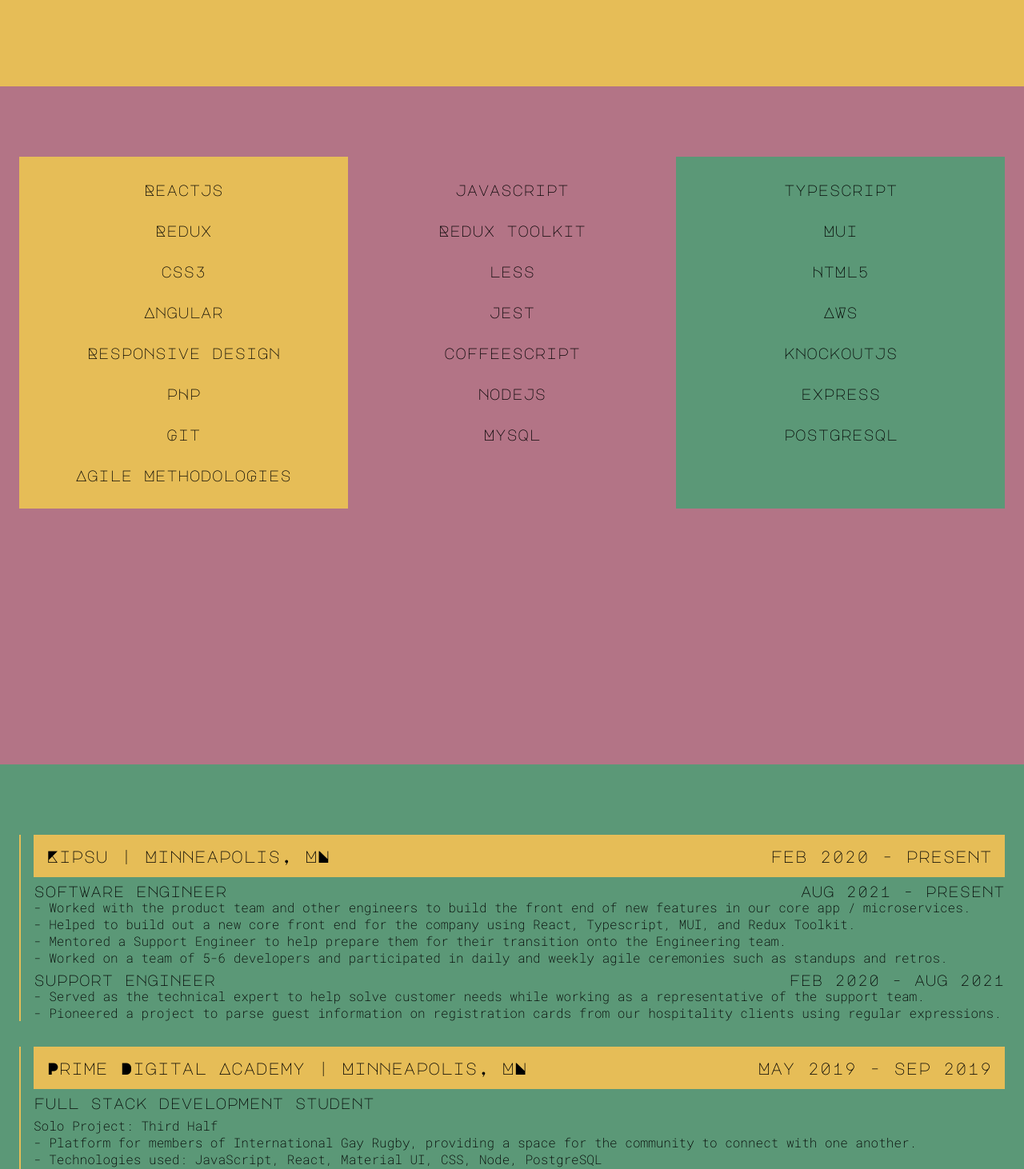
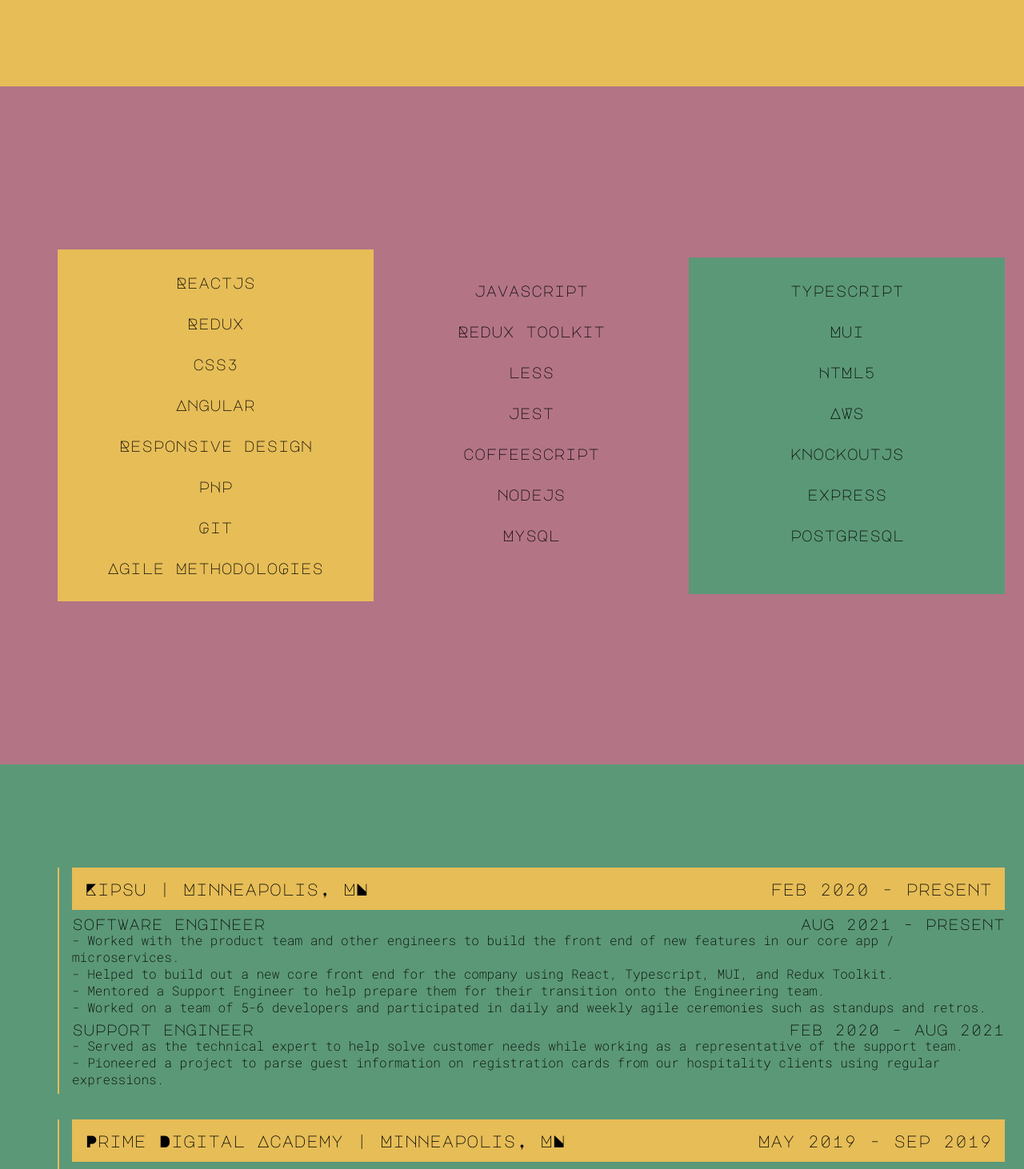
Before and after one commit to sean-r-olson/sean-r-olson.github.io, a React (Create React App) app: page / in a window 1280 px wide. Shown: the part 740-2202 px from the top of the page at 80% size. Built offline with nearby package versions, Linux system fonts and the light colour scheme.

Commit message:
convert grid containers to flex to center items vertically

```diff
--- a/src/Layout/Layout.tsx
+++ b/src/Layout/Layout.tsx
@@ -234,9 +234,9 @@ export default function DrawerAppBar() {
             hi, i'm sean. i'm a software developer in the twin cities with a passion for all things front end and responsive design.
         </Typography>
       </Box>
-      <Box paddingTop={4} ref={skills} sx={{ backgroundColor: '#b37486', height: '100vh', p: 3}}>
+      <Box paddingTop={4} ref={skills} sx={{ backgroundColor: '#b37486', height: '100vh', p: 3}} display="flex" justifyContent="center">
         <Toolbar />
-        <Grid container textAlign="center">
+        <Grid container textAlign="center" alignItems="center">
           <Grid xs={4} display="block" py={4} px={1} sx={{ backgroundColor: '#e6bd57'}}>
           {skillsItems1.map((item, index) => (
             <Typography variant="h6" paddingBottom={ index !== skillsItems1.length - 1 ? 4 : 0}>
@@ -260,9 +260,15 @@ export default function DrawerAppBar() {
           </Grid>
         </Grid>
       </Box>
-      <Box ref={experience} sx={{ backgroundColor: '#5b9877', height: '100vh', p: 3 }}>
+      <Box ref={experience} sx={{ backgroundColor: '#5b9877', height: '100vh', p: 3 }} display="flex" justifyContent="center">
         <Toolbar />
-        <Grid mb={4} borderLeft='#e6bd57 2px solid' paddingLeft={2}>
+        <Grid
+          container
+          spacing={0}
+          direction="column"
+          justifyContent="center"
+        >
+            <Grid container mb={4} borderLeft='#e6bd57 2px solid' paddingLeft={2} >
               <Grid mb={1} container justifyContent="space-between"  sx={{ backgroundColor: '#e6bd57', p: 2 }}>
                 <Typography variant="h5">
                   Kipsu | Minneapolis, MN
@@ -335,9 +341,16 @@ export default function DrawerAppBar() {
               </Typography>
             </Grid>
           </Grid>
+        </Grid>
       </Box>
-      <Box ref={education} sx={{ backgroundColor: '#e6bd57', height: '100vh', p: 3}}>
+      <Box ref={education} sx={{ backgroundColor: '#e6bd57', height: '100vh', p: 3}} display="flex" justifyContent="center">
         <Toolbar />
+        <Grid
+          container
+          spacing={0}
+          direction="column"
+          justifyContent="center"
+        >
           <Grid mb={6} sx={{ backgroundColor: '#b37486'}}>
             <Grid container justifyContent="space-between">
               <Grid padding={2}>
@@ -389,15 +402,17 @@ export default function DrawerAppBar() {
               </Grid>
             </Grid>
           </Grid>
+        </Grid>
       </Box>
-
-
-
-      <Box ref={community} sx={{ backgroundColor: '#b37486', height: '100vh', p: 3}}>
+      <Box ref={community} sx={{ backgroundColor: '#b37486', height: '100vh', p: 3}} display="flex" justifyContent="center">
         <Toolbar/>
-        <Grid mb={4}  sx={{ backgroundColor: '#FAF9F6' }}>
-          <Grid container justifyContent="space-between">
-            <Grid padding={2}>
+        <Grid
+          container
+          direction="column"
+          justifyContent="center"
+        >
+          <Grid container mb={4} justifyContent="space-between" sx={{ backgroundColor: '#FAF9F6'}}>
+            <Grid xs={9} padding={2}>
               <Typography variant="h5">
                 Minneapolis Mayhem Inclusive Rugby | Minneapolis, MN
               </Typography>
@@ -426,9 +441,7 @@ export default function DrawerAppBar() {
               </Typography>
             </Grid>
           </Grid>
-        </Grid>
-        <Grid mb={4} sx={{ backgroundColor: '#FAF9F6'}}>
-          <Grid container justifyContent="space-between">
+          <Grid container justifyContent="space-between" mb={4} sx={{ backgroundColor: '#FAF9F6'}}>
             <Grid padding={2}>
               <Typography variant="h5">
                 Polar Plunge | Minneapolis, MN
@@ -443,9 +456,7 @@ export default function DrawerAppBar() {
               </Typography>
             </Grid>
           </Grid>
-        </Grid>
-        <Grid sx={{ backgroundColor: '#FAF9F6' }}>
-          <Grid container justifyContent="space-between">
+          <Grid container justifyContent="space-between" sx={{ backgroundColor: '#FAF9F6' }}>
             <Grid padding={2}>
               <Typography variant="h5">
                 Fukushima Tsunami Relief | Fukushima, Japan
@@ -460,7 +471,6 @@ export default function DrawerAppBar() {
               </Typography>
             </Grid>
           </Grid>
-
         </Grid>
       </Box>
       <Box ref={contact} sx={{ backgroundColor: '#5b9877', height: '100vh', p: 3}}>
```
Lines whose indentation alone changed are shown as unchanged.
